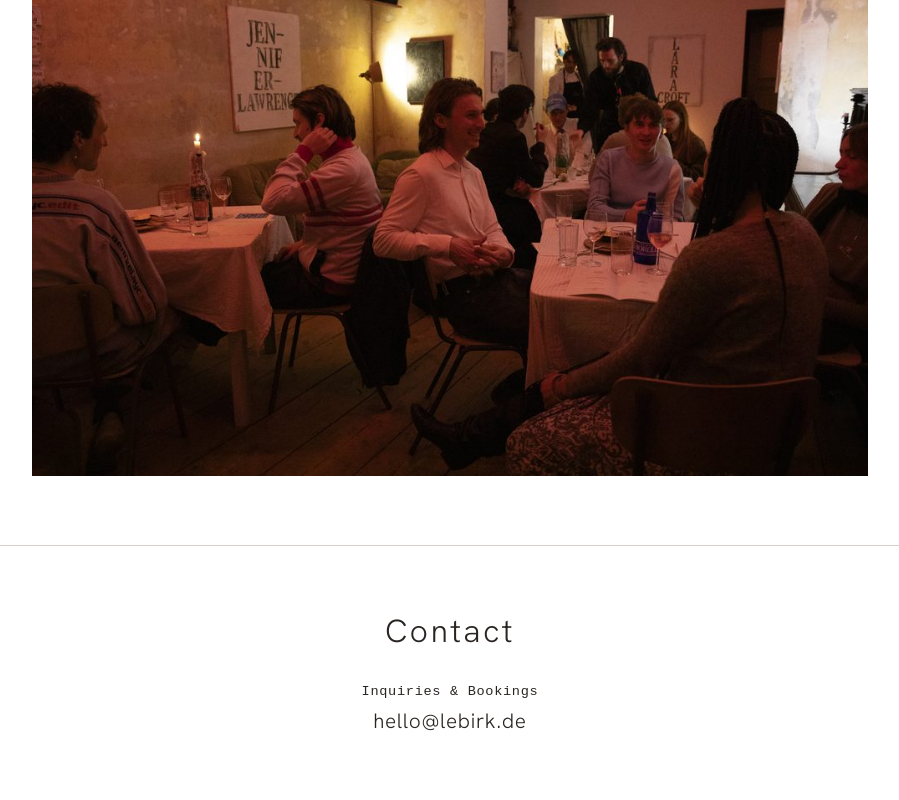
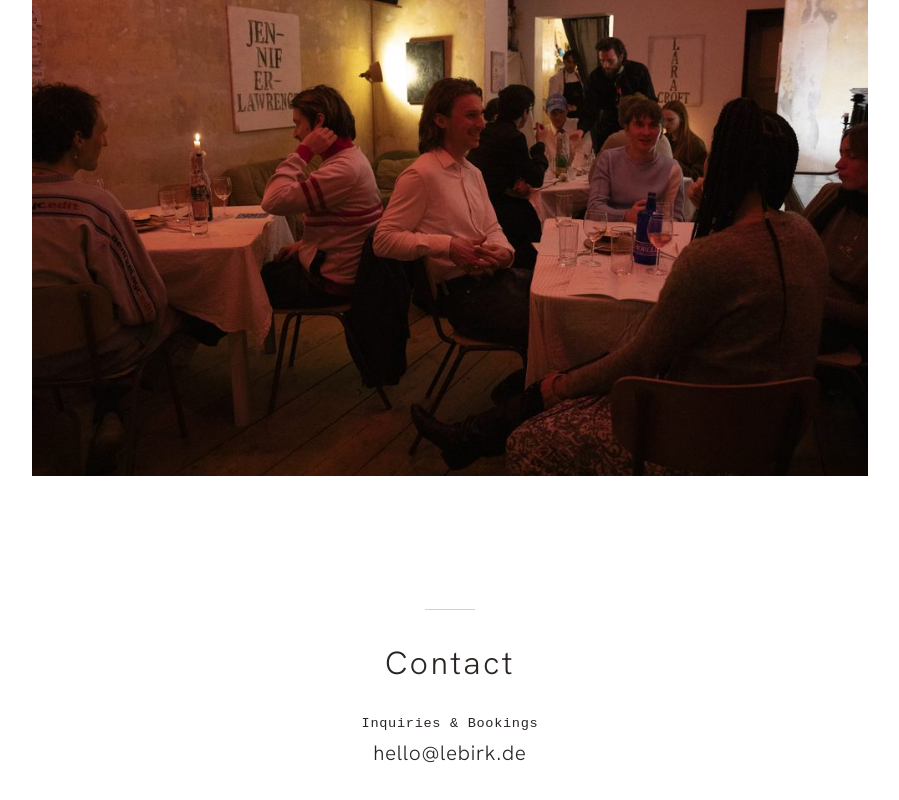
Before and after one commit to gri-oc/le-birk, a SvelteKit app: page / in a window 1280 px wide. Shown: the part 3184-3984 px from the top of the page, without its empty margins (190-1089 px from the left). Built offline with nearby package versions, Linux system fonts and the light colour scheme; a web font is replaced by a local one.

Commit message:
Footer: kleine Linie wie unterm Logo statt durchgezogener border

```diff
--- a/src/routes/+page.svelte
+++ b/src/routes/+page.svelte
@@ -239,7 +239,15 @@
 	footer {
 		padding: 4rem 2rem;
 		text-align: center;
-		border-top: 1px solid var(--color-border);
+	}
+
+	footer::before {
+		content: '';
+		display: block;
+		width: 50px;
+		height: 1px;
+		background: var(--color-border);
+		margin: 0 auto 2rem;
 	}
 
 	.contact-line {
```
